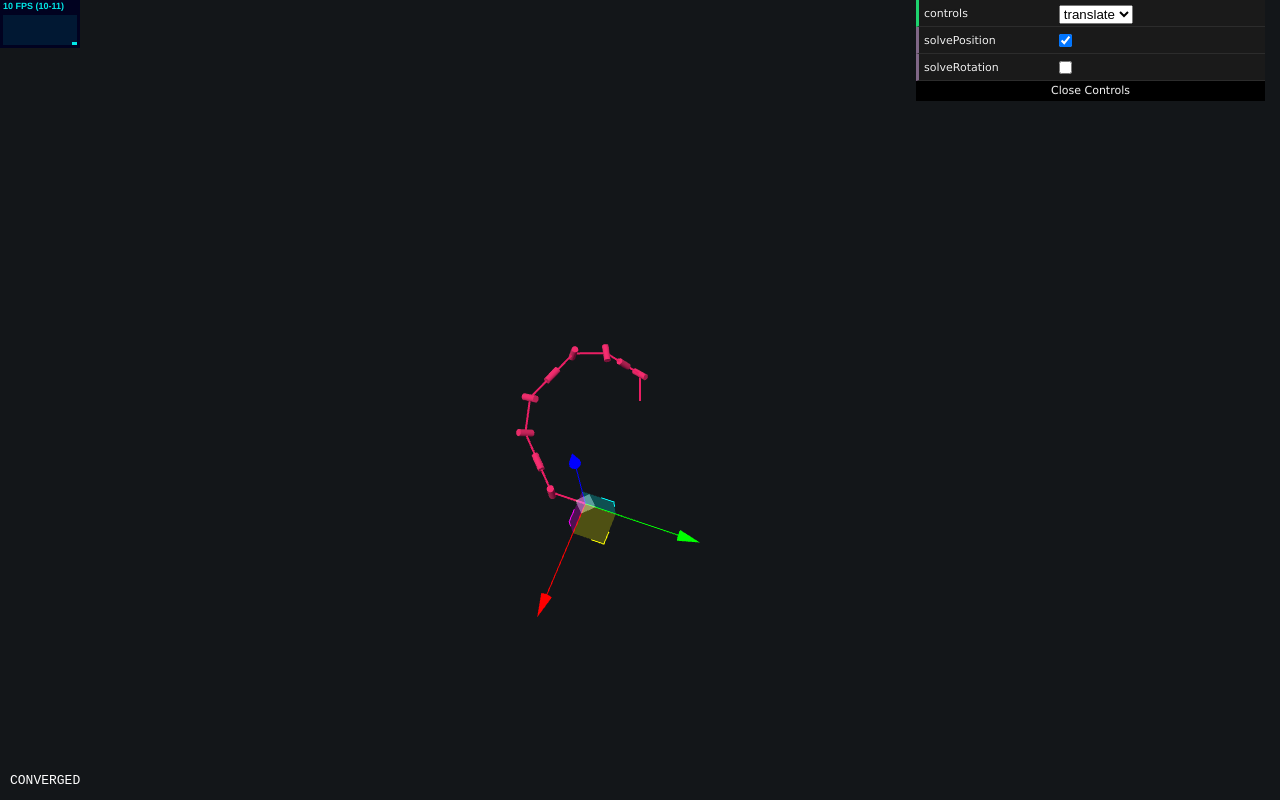
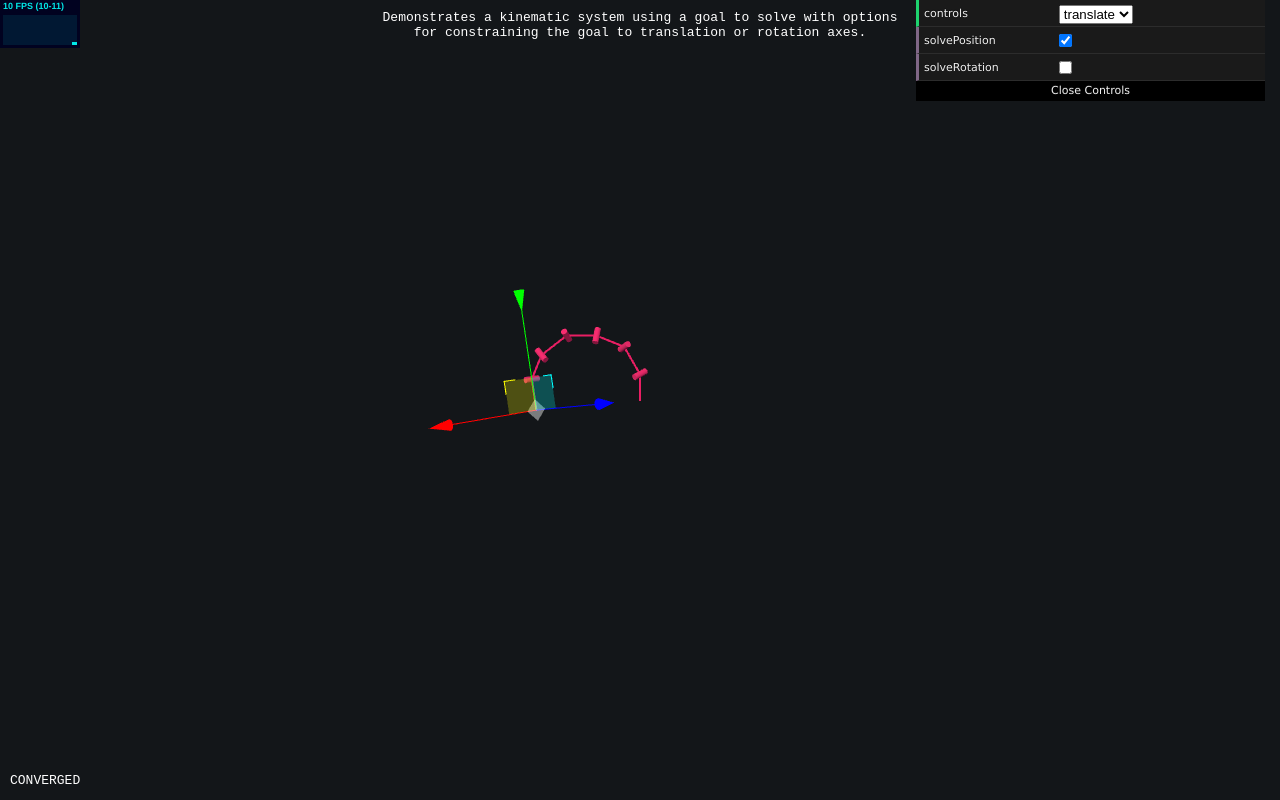
Before and after one commit to gkjohnson/closed-chain-ik-js, a website built with Parcel: page example/goals.html in a window 1280 px wide. Built offline with nearby package versions, Linux system fonts and the light colour scheme; animation ran at ten frames a second.

Commit message:
Update goals example

```diff
--- a/example/goals.html
+++ b/example/goals.html
@@ -37,7 +37,11 @@
         </style>
     </head>
     <body>
-		<div id="info"></div>
+		<div id="info">
+			Demonstrates a kinematic system using a goal to solve with options
+			<br/>
+			for constraining the goal to translation or rotation axes.
+		</div>
 		<div id="output"></div>
         <script src="./goals.js"></script>
     </body>
--- a/example/goals.js
+++ b/example/goals.js
@@ -97,12 +97,12 @@ function init() {
 
 	ikRoot = null;
 	let currRoot = null;
-	for ( let i = 0; i < 9; i ++ ) {
+	for ( let i = 0; i < 6; i ++ ) {
 
 		const link = new Link();
 		const joint = new Joint();
 		joint.setPosition( 0, 0.5, 0 );
-		joint.setDoF( 3 + i % 3 );
+		joint.setDoF( i % 2 ? DOF.EX : DOF.EZ );
 		joint.setDoFValues( Math.PI / 4 );
 		joint.setRestPoseValues( Math.PI / 4 );
 		joint.restPoseSet = true;
```
Also changed, not shown: dist/goals.html, 2 other files.
